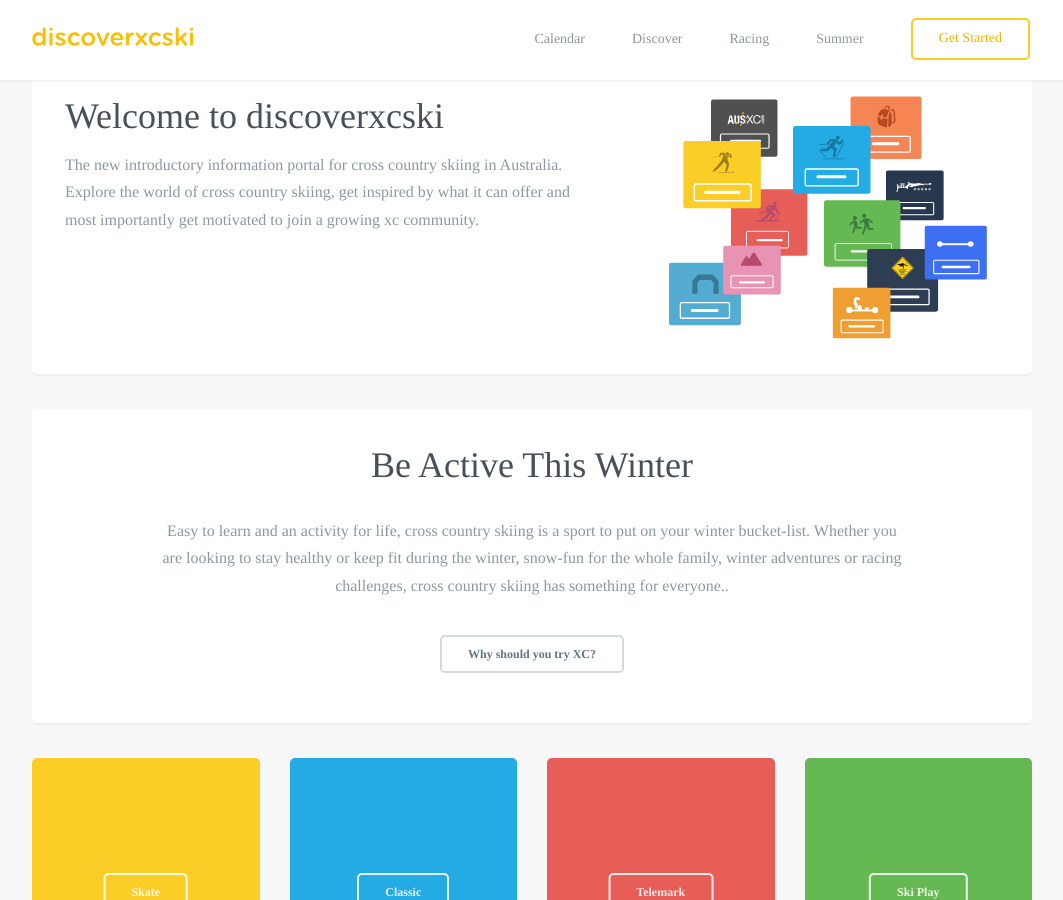
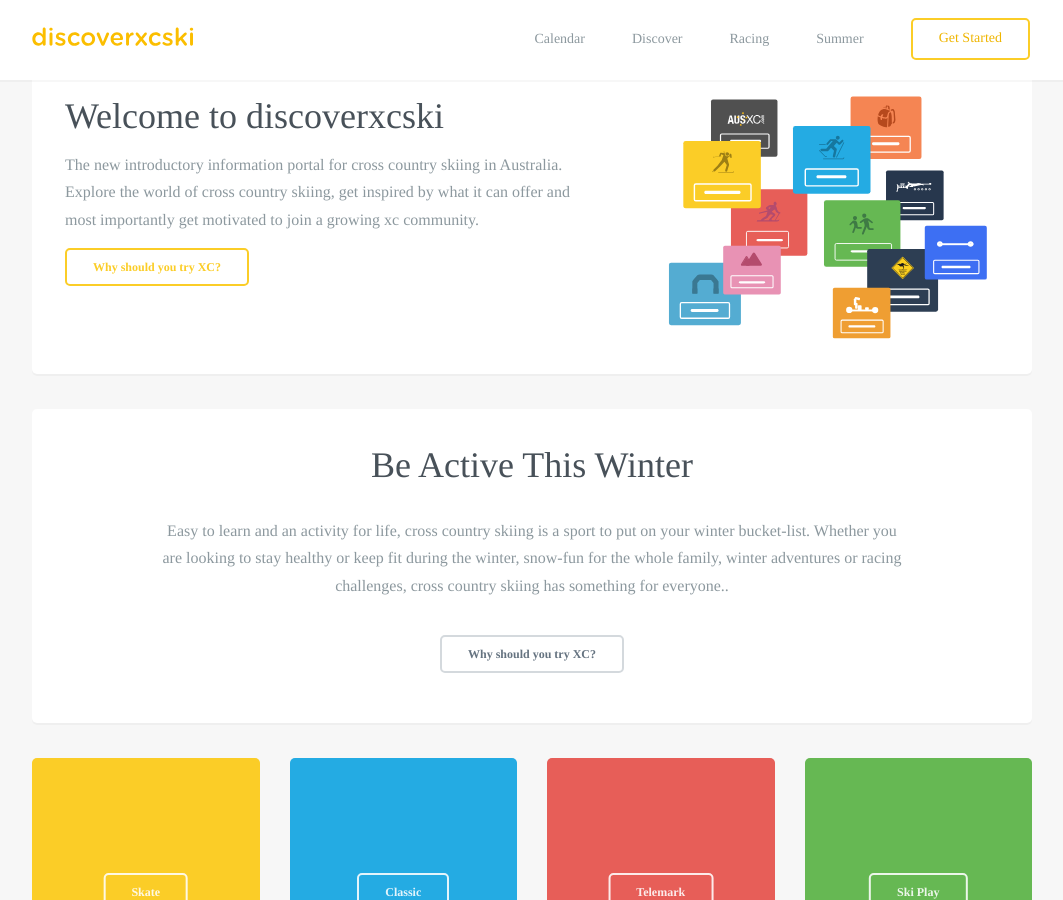
Before and after one commit to robcatto/robcatto.github.io, a Jekyll site: the page index.html, which Jekyll copies as it is, in a window 1280 px wide and 900 px high, scrolled down 556 px. Shown: the whole window, without its empty margins (108-1171 px from the left). Built offline with Jekyll 4.4.1, drawn with Linux system fonts in a browser that asks for light colours; some web fonts are replaced; Markdown is read by kramdown in place of the engine named in the settings.

Commit message:
Update index.html

```diff
--- a/index.html
+++ b/index.html
@@ -175,7 +175,7 @@
 
                                                 <p class="welcome__card--p">The new introductory information portal for cross country skiing in Australia. Explore the world of cross country skiing, get inspired by what it can offer and most importantly get motivated to join a growing xc community.</p>
 
-
+                                                   <a class="button small" href="http://discoverxcski.com/discoverxc/" data-featurette="analytics-click-event" data-event-category="button" data-event-action="M: Clicked Design an iOS Game" data-event-label="Source: Homepage Alt" id="featurette-35">Why should you try XC?</a>
 
                                                 </div>
                         </div>
```
